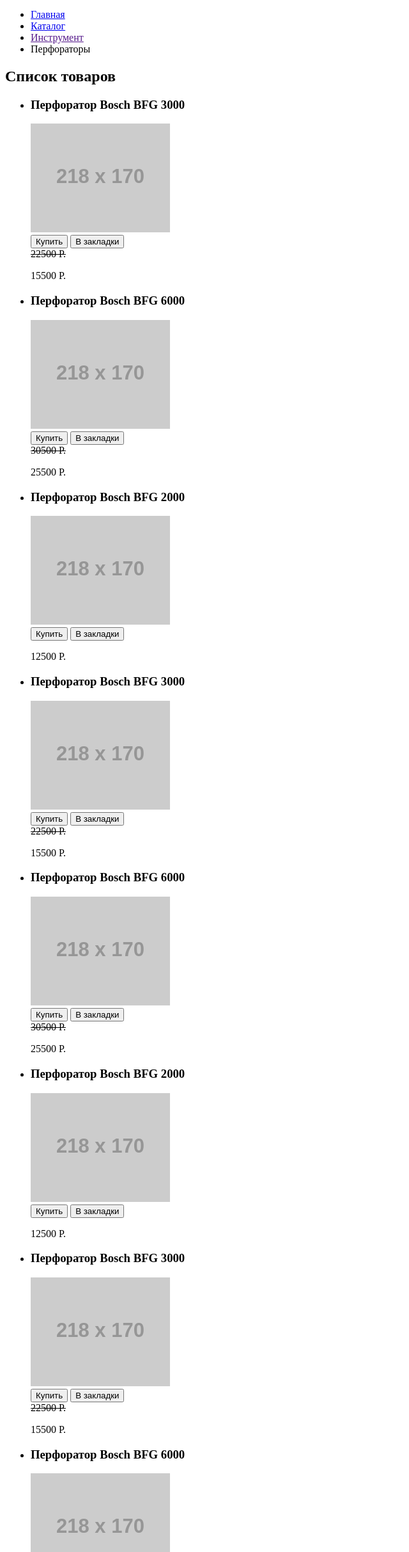
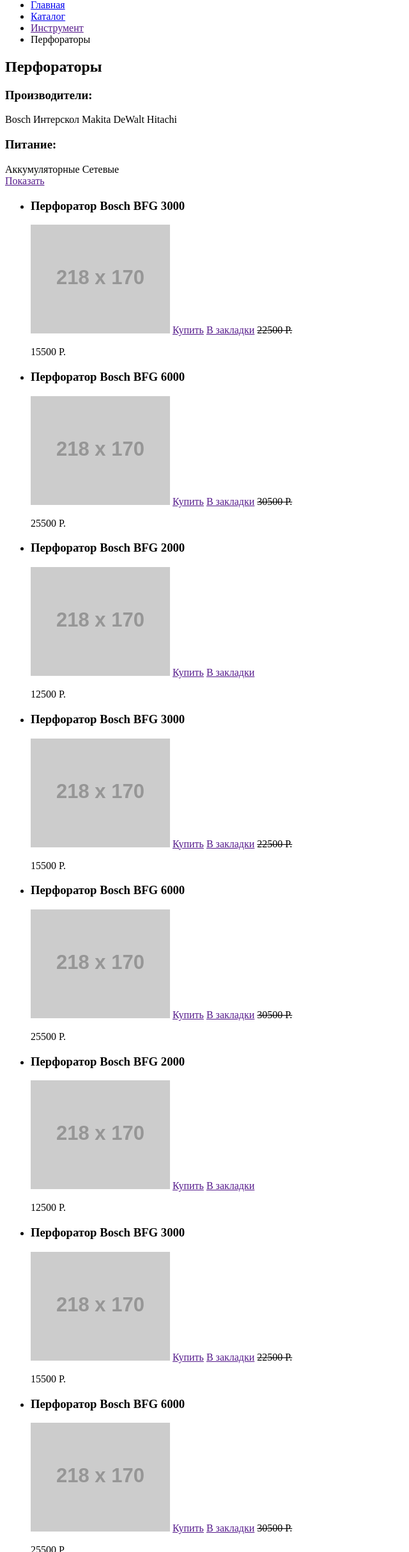
Before and after one commit to alchepak/1050801-technomart-27, a plain HTML site: page catalog.html in a window 1280 px wide. Shown: the part 375-2800 px from the top of the page at 64% size, without its empty margins (0-640 px from the left). Drawn offline with Linux system fonts and the light colour scheme; placeholder pictures from the web are drawn by us.

Commit message:
Внесены исправления по замечаниям.

```diff
--- a/catalog.html
+++ b/catalog.html
@@ -6,36 +6,29 @@
   </head>
   <body>
     <header>
-
-      <div>
       <a href="index.html">Техномарт</a>
 
-        <input type="text" name="search-input">
+      <!--Здесь будет форма поиска-->
 
-        <a href="">Закладки: <span>0</span></a>
-        <a href="">Корзина: <span>10</span></a>
+      <a href="">Закладки: 0</a>
+      <a href="">Корзина: 10</a>
       <a href="">Оформить заказ</a>
-      </div>
 
-      <div>
-        <p>
+      <h1>
         Интернет-магазин<br>
         строительных материалов<br>
         и инструментов для ремонта
-        </p>
+      </h1>
 
-        <p>
-          <span>+7 (812) 555-05-55</span>
+      <address>
+        <a href="tel:+78125550555">+7 (812) 555-05-55</a>
         г. Санкт-Петербург, ул. Б. Конюшенная, д. 19/8
-        </p>
+      </address>
 
-        <div>
       <a href="">Равшан Джамшутович</a>
       <a href="">Выход</a>
       <a href="">Мои заказы</a>
       <a href="">Личный кабинет</a>
-        </div>
-      </div>
 
       <nav>
         <ul>
@@ -51,8 +44,6 @@
     </header>
 
     <main>
-      <h1>Перфораторы</h1>
-
       <ul>
         <li><a href="index.html">Главная</a></li>
         <li><a href="catalog.html">Каталог</a></li>
@@ -60,171 +51,164 @@
         <li>Перфораторы</li>
       </ul>
 
-      <!--Сортировка и фильтр-->
+      <section>
+        <h2>Перфораторы</h2>
+
+        <aside>
+          <!--Здесь будет форма фильтра-->
 
           <section>
-        <h2>Список товаров</h2>
+            <h3>Производители:</h3>
+            <span>Bosch</span>
+            <span>Интерскол</span>
+            <span>Makita</span>
+            <span>DeWalt</span>
+            <span>Hitachi</span>
+          </section>
+
+          <section>
+            <h3>Питание:</h3>
+            <span>Аккумуляторные</span>
+            <span>Сетевые</span>
+          </section>
+
+          <a href="">Показать</a>
+        </aside>
+
+        <!--Сортировка-->
 
         <ul>
           <li>
-            <article>
             <h3>
-                Перфоратор <span>Bosch BFG 3000</span>
+              Перфоратор Bosch BFG 3000
             </h3>
 
             <img src="https://via.placeholder.com/218x170" alt="Перфоратор Bosch BFG 3000" width="218" height="170">
-              <div>
-                <button type="button">Купить</button>
-                <button type="button">В закладки</button>
-              </div>
+
+            <a href="">Купить</a>
+            <a href="">В закладки</a>
 
             <del>22500 Р.</del>
             <p>15500 Р.</p>
-            </article>
           </li>
 
           <li>
-            <article>
             <h3>
-                Перфоратор <span>Bosch BFG 6000</span>
+              Перфоратор Bosch BFG 6000
             </h3>
 
             <img src="https://via.placeholder.com/218x170" alt="Перфоратор Bosch BFG 6000" width="218" height="170">
-              <div>
-                <button type="button">Купить</button>
-                <button type="button">В закладки</button>
-              </div>
+
+            <a href="">Купить</a>
+            <a href="">В закладки</a>
 
             <del>30500 Р.</del>
             <p>25500 Р.</p>
-            </article>
           </li>
 
           <li>
-            <article>
             <h3>
-                Перфоратор <span>Bosch BFG 2000</span>
+              Перфоратор Bosch BFG 2000
             </h3>
 
             <img src="https://via.placeholder.com/218x170" alt="Перфоратор Bosch BFG 2000" width="218" height="170">
-              <div>
-                <button type="button">Купить</button>
-                <button type="button">В закладки</button>
-              </div>
+
+            <a href="">Купить</a>
+            <a href="">В закладки</a>
 
             <p>12500 Р.</p>
-            </article>
           </li>
 
           <li>
-            <article>
             <h3>
-                Перфоратор <span>Bosch BFG 3000</span>
+              Перфоратор Bosch BFG 3000
             </h3>
 
             <img src="https://via.placeholder.com/218x170" alt="Перфоратор Bosch BFG 3000" width="218" height="170">
-              <div>
-                <button type="button">Купить</button>
-                <button type="button">В закладки</button>
-              </div>
+
+            <a href="">Купить</a>
+            <a href="">В закладки</a>
 
             <del>22500 Р.</del>
             <p>15500 Р.</p>
-            </article>
           </li>
 
           <li>
-            <article>
             <h3>
-                Перфоратор <span>Bosch BFG 6000</span>
+              Перфоратор Bosch BFG 6000
             </h3>
 
             <img src="https://via.placeholder.com/218x170" alt="Перфоратор Bosch BFG 6000" width="218" height="170">
-              <div>
-                <button type="button">Купить</button>
-                <button type="button">В закладки</button>
-              </div>
+
+            <a href="">Купить</a>
+            <a href="">В закладки</a>
 
             <del>30500 Р.</del>
             <p>25500 Р.</p>
-            </article>
           </li>
 
           <li>
-            <article>
             <h3>
-                Перфоратор <span>Bosch BFG 2000</span>
+              Перфоратор Bosch BFG 2000
             </h3>
 
             <img src="https://via.placeholder.com/218x170" alt="Перфоратор Bosch BFG 2000" width="218" height="170">
-              <div>
-                <button type="button">Купить</button>
-                <button type="button">В закладки</button>
-              </div>
+
+            <a href="">Купить</a>
+            <a href="">В закладки</a>
 
             <p>12500 Р.</p>
-            </article>
           </li>
 
           <li>
-            <article>
             <h3>
-                Перфоратор <span>Bosch BFG 3000</span>
+              Перфоратор Bosch BFG 3000
             </h3>
 
             <img src="https://via.placeholder.com/218x170" alt="Перфоратор Bosch BFG 3000" width="218" height="170">
-              <div>
-                <button type="button">Купить</button>
-                <button type="button">В закладки</button>
-              </div>
+
+            <a href="">Купить</a>
+            <a href="">В закладки</a>
 
             <del>22500 Р.</del>
             <p>15500 Р.</p>
-            </article>
           </li>
 
           <li>
-            <article>
             <h3>
-                Перфоратор <span>Bosch BFG 6000</span>
+              Перфоратор Bosch BFG 6000
             </h3>
 
             <img src="https://via.placeholder.com/218x170" alt="Перфоратор Bosch BFG 6000" width="218" height="170">
-              <div>
-                <button type="button">Купить</button>
-                <button type="button">В закладки</button>
-              </div>
+
+            <a href="">Купить</a>
+            <a href="">В закладки</a>
 
             <del>30500 Р.</del>
             <p>25500 Р.</p>
-            </article>
           </li>
 
           <li>
-            <article>
             <h3>
-                Перфоратор <span>Bosch BFG 2000</span>
+              Перфоратор Bosch BFG 2000
             </h3>
 
             <img src="https://via.placeholder.com/218x170" alt="Перфоратор Bosch BFG 2000" width="218" height="170">
-              <div>
-                <button type="button">Купить</button>
-                <button type="button">В закладки</button>
-              </div>
+
+            <a href="">Купить</a>
+            <a href="">В закладки</a>
 
             <p>12500 Р.</p>
-            </article>
           </li>
         </ul>
 
         <!--Пагинация-->>
-      </section>
+      <aside>
 
       <!--Остальные блоки-->
     </main>
 
     <footer>
-      <div>
       <a href="index.html">Техномарт</a>
 
       <ul>
@@ -234,13 +218,11 @@
         <li><a href="">Доставка</a></li>
         <li><a href="">Контакты</a></li>
       </ul>
-      </div>
 
-      <div>
-        <p>
+      <address>
         г. Санкт-Петербург, ул. Б. Конюшенная, д. 19/8<br>
-          +7 (812) 555-05-55
-        </p>
+        <a href="tel:+78125550555">+7 (812) 555-05-55</a>
+      </address>
 
       <ul>
         <li><a href="">Материалы</a></li>
@@ -248,9 +230,7 @@
         <li><a href="">Инструмент</a></li>
         <li><a href="">Спецпредложения</a></li>
       </ul>
-      </div>
 
-      <div>
       <p>
         &copy; 2010–2019 Компания &laquo;Техномарт&raquo;<br>
         Все права защищены
@@ -271,15 +251,12 @@
         Разработано &mdash;<br>
         <a href="https://htmlacademy.ru/intensive/htmlcss">htmlacademy.ru</a>
       </p>
-      </div>
     </footer>
 
     <section>
       <h2>Товар добавлен в корзину!</h2>
-      <div>
       <a href="">Оформить заказ</a>
-        <button type="button">Продолжить покупки</button>
-      </div>
+      <a href="">Продолжить покупки</button>
       <button type="button">Закрыть</button>
     </section>
 
```
Also changed, not shown: index.html (+12 -25 lines). Lines whose indentation alone changed are shown as unchanged.
